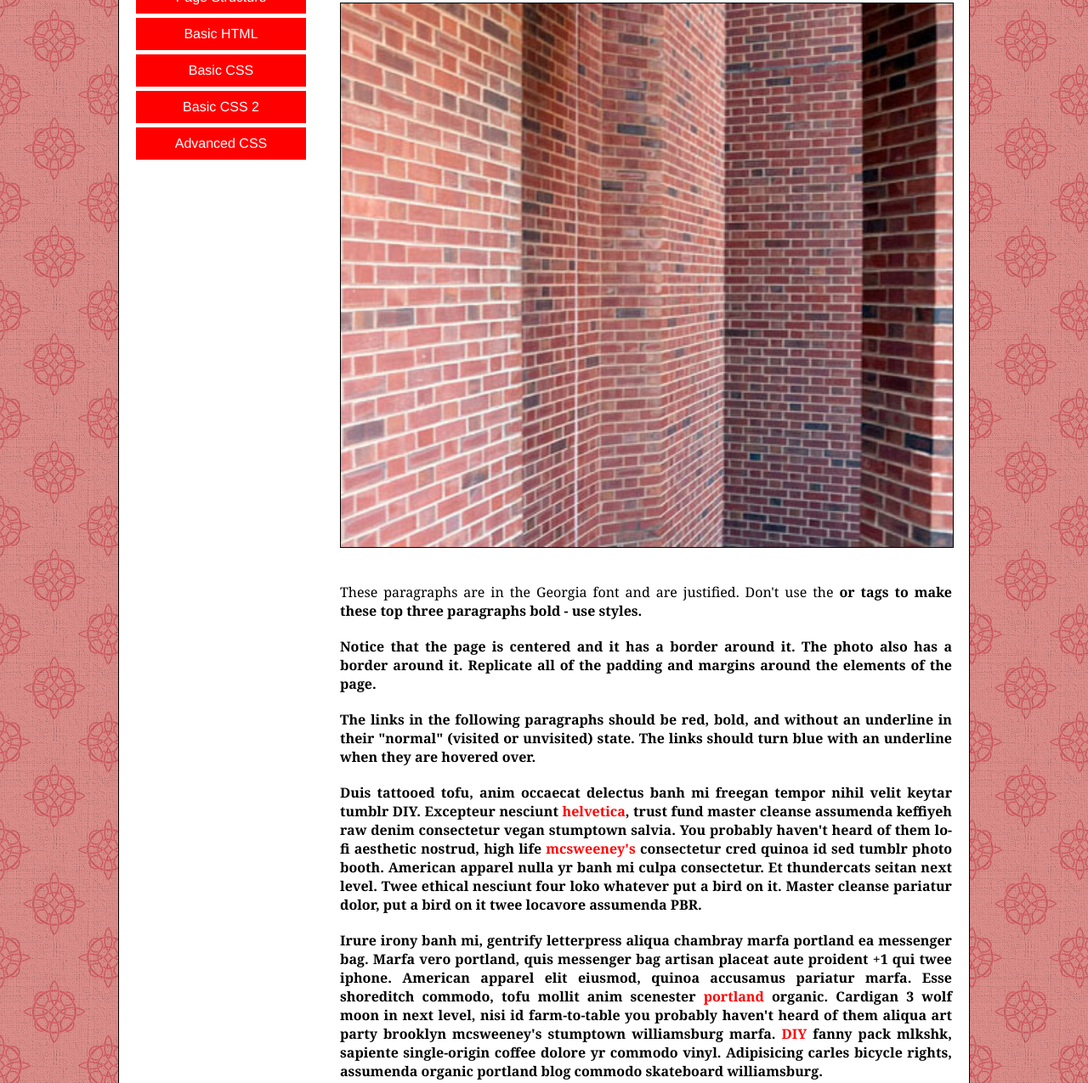
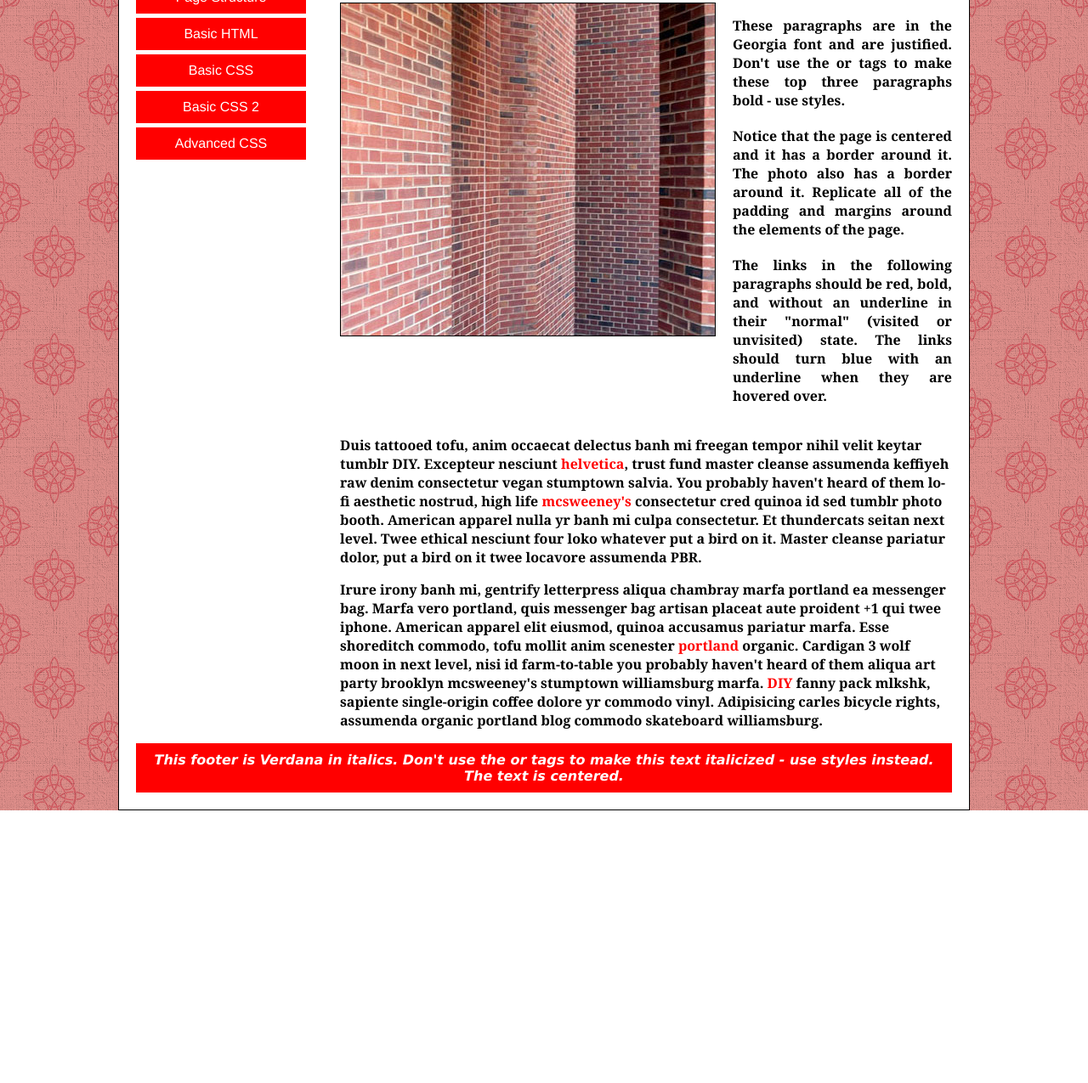
Before and after one commit to LucasFordCTK/CTK301, a plain HTML site: page assignment3.html in a window 1280 px wide. Shown: the part 143-1418 px from the top of the page at 85% size. After the commit the page ends 1097 px from the top, so only its background shows below. Drawn offline with Linux system fonts and the light colour scheme.

Commit message:
Add files via upload

```diff
--- a/Ass3.css
+++ b/Ass3.css
@@ -69,15 +69,24 @@ body {
     font-family: Helvetica, sans-serif;
 }
 
-#content img {
-    width: 100%;
+#content img.left-image {
+    float: left;
+    margin-right: 20px;
     border: 1px solid black;
     margin-bottom: 20px;
 }
 
-#content p {
+#content .text-next-to-image {
+    overflow: auto;
+}
+
+#content .text-next-to-image p {
     text-align: justify;
     margin-bottom: 20px;
+}
+
+#content .bold-text {
+    font-weight: bold;
 }
 
 #content p a {
@@ -98,6 +107,7 @@ footer {
     font-style: italic;
     text-align: center;
     padding: 10px;
-    border-top: 1px solid black;
+    background: red;
+    color: white;
     margin-top: 20px;
 }
--- a/assignment3.html
+++ b/assignment3.html
@@ -22,14 +22,18 @@
         </div>
         <div id="content">
             <h2>This is a secondary header in Helvetica</h2>
-            <img src="a31.jpg" alt="Brick Wall">
-            <p>These paragraphs are in the Georgia font and are justified. Don't use the <strong> or <b> tags to make these top three paragraphs bold - use styles.</p>
-            <p>Notice that the page is centered and it has a border around it. The photo also has a border around it. Replicate all of the padding and margins around the elements of the page.</p>
-            <p>The links in the following paragraphs should be red, bold, and without an underline in their "normal" (visited or unvisited) state. The links should turn blue with an underline when they are hovered over.</p>
+            <img src="a31.jpg" alt="Brick Wall" class="left-image">
+            <div class="text-next-to-image">
+                <p class="bold-text">These paragraphs are in the Georgia font and are justified. Don't use the <strong> or <b> tags to make these top three paragraphs bold - use styles.</p>
+                <p class="bold-text">Notice that the page is centered and it has a border around it. The photo also has a border around it. Replicate all of the padding and margins around the elements of the page.</p>
+                <p class="bold-text">The links in the following paragraphs should be red, bold, and without an underline in their "normal" (visited or unvisited) state. The links should turn blue with an underline when they are hovered over.</p>
+            </div>
             <p>Duis tattooed tofu, anim occaecat delectus banh mi freegan tempor nihil velit keytar tumblr DIY. Excepteur nesciunt <a href="http://en.wikipedia.org/wiki/Helvetica" target="_blank">helvetica</a>, trust fund master cleanse assumenda keffiyeh raw denim consectetur vegan stumptown salvia. You probably haven't heard of them lo-fi aesthetic nostrud, high life <a href="http://www.mcsweeneys.net/" target="_blank">mcsweeney's</a> consectetur cred quinoa id sed tumblr photo booth. American apparel nulla yr banh mi culpa consectetur. Et thundercats seitan next level. Twee ethical nesciunt four loko whatever put a bird on it. Master cleanse pariatur dolor, put a bird on it twee locavore assumenda PBR.</p>
             <p>Irure irony banh mi, gentrify letterpress aliqua chambray marfa portland ea messenger bag. Marfa vero portland, quis messenger bag artisan placeat aute proident +1 qui twee iphone. American apparel elit eiusmod, quinoa accusamus pariatur marfa. Esse shoreditch commodo, tofu mollit anim scenester <a href="http://www.ifc.com/portlandia/" target="_blank">portland</a> organic. Cardigan 3 wolf moon in next level, nisi id farm-to-table you probably haven't heard of them aliqua art party brooklyn mcsweeney's stumptown williamsburg marfa. <a href="http://en.wikipedia.org/wiki/Do_it_yourself" target="_blank">DIY</a> fanny pack mlkshk, sapiente single-origin coffee dolore yr commodo vinyl. Adipisicing carles bicycle rights, assumenda organic portland blog commodo skateboard williamsburg.</p>
         </div>
-        <footer>This footer is Verdana in italics. Don't use the <i> or <em> tags to make this text italicized - use styles instead. The text is centered.</footer>
+        <footer>
+            This footer is Verdana in italics. Don't use the <i> or <em> tags to make this text italicized - use styles instead. The text is centered.
+        </footer>
     </div>
 </body>
 </html>
--- a/exercise3.html
+++ b/exercise3.html
@@ -3,7 +3,7 @@
 <head>
     <meta charset="UTF-8">
     <title>Exercise 3</title>
-    <link href="Ass3.css" rel="stylesheet" type="text/css" />
+    <link href="Exer3.css" rel="stylesheet" type="text/css" />
 </head>
 <body>
   <div class="container">
```
